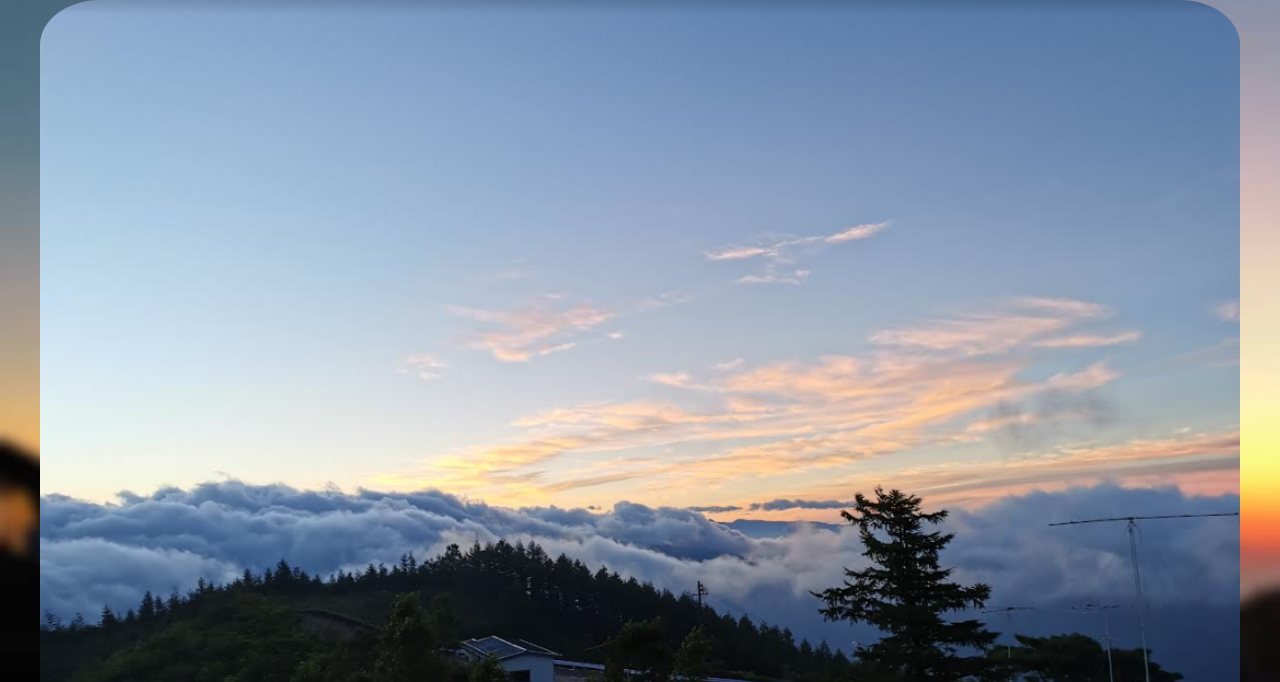
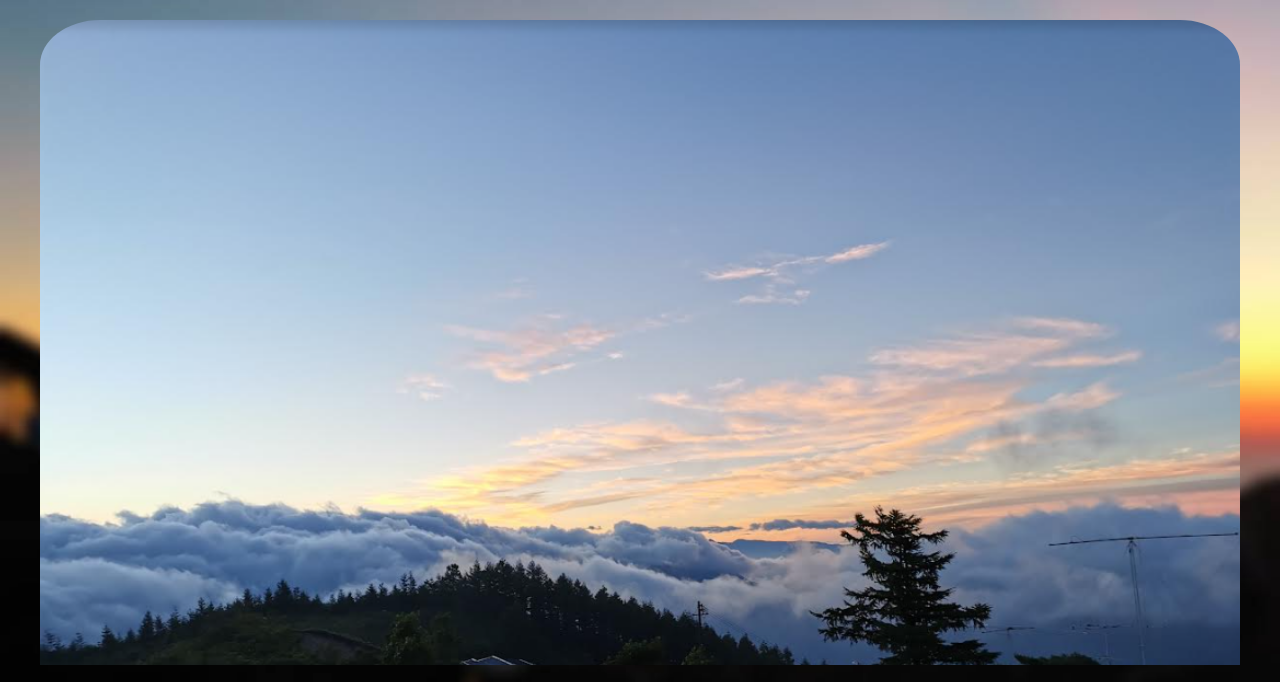
Before and after one commit to jiyunya-nagata/jiyunya-nagata.github.io, a plain HTML site: page intro/intro.html in a window 1280 px wide. Shown: the top 682 px of the page. Drawn offline with Linux system fonts and the light colour scheme.

Commit message:
Update styles.css

```diff
--- a/intro/styles.css
+++ b/intro/styles.css
@@ -11,7 +11,12 @@ body {
   display: flex;
   flex-direction: column;
   align-items: center;
-  width: 1200px;
+  max-width: 1200px;
+  margin: 0 auto;
+  padding: 20px;
+  height: 100vh;
+  overflow: hidden;
+  box-sizing: border-box;
 }
 
 #text-below-slideshow {
```
